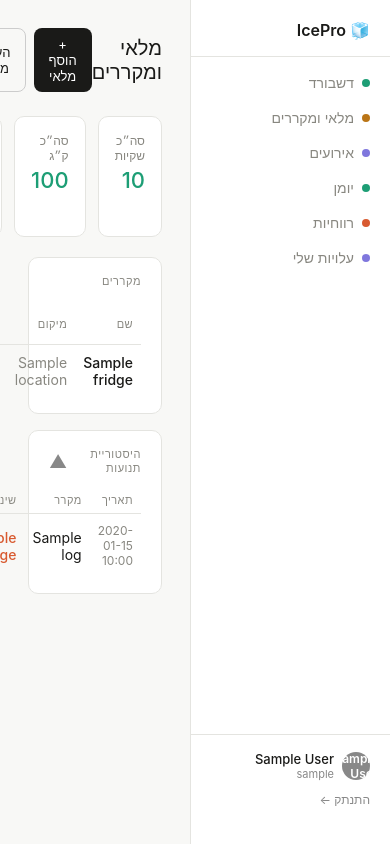
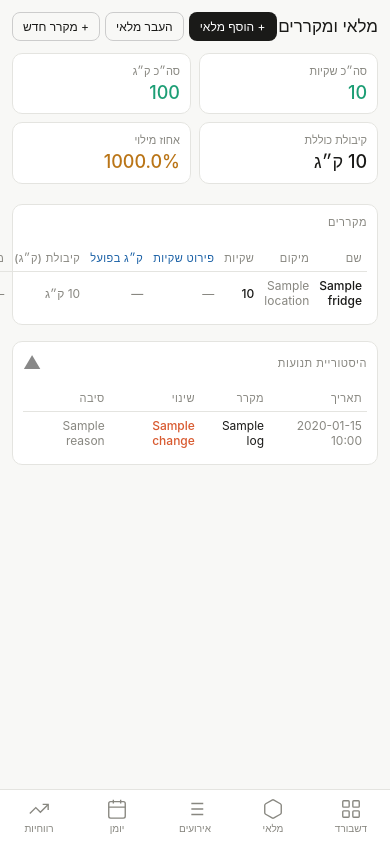
Before and after one commit to Matan2502/icepro, a Flask app: template templates/inventory.html in a window 390 px wide. Run offline with Flask 3, Linux system fonts and the light colour scheme; the template is opened without the code that fills it: most values are stand-ins (such as "Sample title", 1, 10 or a date in 2020); some libraries are stand-ins or nearby versions.

Commit message:
add PWA support

```diff
--- a/app.py
+++ b/app.py
@@ -1,5 +1,5 @@
 import os
-from flask import Flask, render_template, request, jsonify, redirect, url_for, session
+from flask import Flask, render_template, request, jsonify, redirect, url_for, session, send_from_directory
 from database import get_connection, init_db
 from datetime import datetime, date
 import psycopg2.extras
@@ -83,6 +83,12 @@
             return redirect(url_for('dashboard'))
         error = 'שם משתמש או סיסמה שגויים'
     return render_template('login.html', error=error)
+
+
+@app.route('/sw.js')
+def service_worker():
+    return send_from_directory(app.static_folder, 'sw.js',
+                               mimetype='application/javascript')
 
 
 @app.route('/logout')
--- a/static/css/style.css
+++ b/static/css/style.css
@@ -11,19 +11,20 @@
   --text:   #1a1a18;
   --muted:  #888780;
   --radius: 10px;
+  --color-background-secondary: #f8f8f6;
+  --color-border-tertiary: #e4e4e0;
 }
 
 body { font-family: -apple-system, "Segoe UI", Arial, sans-serif; background: var(--bg); color: var(--text); font-size: 15px; direction: rtl; }
 
-/* Layout */
 .layout { display: flex; min-height: 100vh; }
 
-.sidebar { width: 200px; min-width: 200px; background: #fff; border-left: 0.5px solid var(--border); padding: 1.25rem 0; display: flex; flex-direction: column; }
+.sidebar { width: 200px; min-width: 200px; background: #fff; border-left: 0.5px solid var(--border); padding: 1.25rem 0; display: flex; flex-direction: column; position: sticky; top: 0; height: 100vh; }
 .logo { padding: 0 1.25rem 1rem; font-size: 16px; font-weight: 600; border-bottom: 0.5px solid var(--border); margin-bottom: 0.5rem; }
-
 .nav-item { display: flex; align-items: center; gap: 8px; padding: 9px 1.25rem; font-size: 14px; color: var(--muted); text-decoration: none; transition: background 0.1s, color 0.1s; }
 .nav-item:hover { background: var(--bg); color: var(--text); }
 .nav-item.active { background: var(--bg); color: var(--text); font-weight: 500; border-right: 2px solid var(--text); }
+.nav-bottom { margin-top: auto; padding: 1rem 1.25rem 0; border-top: 0.5px solid var(--border); font-size: 13px; }
 
 .dot { width: 8px; height: 8px; border-radius: 50%; background: var(--border); flex-shrink: 0; }
 .dot.teal   { background: var(--teal); }
@@ -31,7 +32,23 @@
 .dot.purple { background: var(--purple); }
 .dot.coral  { background: var(--coral); }
 
-.main { flex: 1; padding: 1.75rem; overflow-y: auto; }
+.main { flex: 1; padding: 1.75rem; overflow-y: auto; min-width: 0; }
+
+/* ── Mobile Bottom Navigation ── */
+.mobile-nav {
+  display: none;
+  position: fixed; bottom: 0; left: 0; right: 0;
+  background: #fff; border-top: 0.5px solid var(--border);
+  z-index: 50; padding-bottom: env(safe-area-inset-bottom, 0px);
+}
+.mobile-nav-items { display: flex; justify-content: space-around; align-items: center; padding: 4px 0 6px; }
+.mobile-nav-item {
+  display: flex; flex-direction: column; align-items: center; gap: 2px;
+  padding: 4px 8px; text-decoration: none; color: var(--muted); font-size: 10px;
+  min-width: 50px; transition: color 0.15s;
+}
+.mobile-nav-item.active { color: var(--text); font-weight: 600; }
+.mobile-nav-item svg { width: 22px; height: 22px; stroke-width: 1.5; }
 
 /* Page header */
 .page-header { display: flex; align-items: center; justify-content: space-between; margin-bottom: 1.5rem; }
@@ -46,13 +63,11 @@
 .metric-value.amber  { color: var(--amber); }
 .metric-sub { font-size: 12px; color: var(--muted); margin-top: 2px; }
 
-/* Cards */
 .card { background: var(--card); border: 0.5px solid var(--border); border-radius: var(--radius); padding: 1rem 1.25rem; }
 .card-title { font-size: 11px; font-weight: 500; color: var(--muted); text-transform: uppercase; letter-spacing: 0.05em; margin-bottom: 1rem; display: flex; justify-content: space-between; align-items: center; }
 
 .grid2 { display: grid; grid-template-columns: 1fr 1fr; gap: 12px; margin-bottom: 1.25rem; }
 
-/* Fridge rows */
 .fridge-row { display: flex; align-items: center; gap: 12px; padding: 8px 0; border-bottom: 0.5px solid var(--border); }
 .fridge-row:last-child { border-bottom: none; }
 .bar-wrap { flex: 1; height: 6px; background: var(--bg); border-radius: 3px; overflow: hidden; display: flex; }
@@ -61,46 +76,38 @@
 .bar-fill.amber { background: var(--amber); }
 .bar-fill.coral { background: var(--coral); }
 
-/* Event rows */
 .event-row { display: flex; align-items: center; gap: 10px; padding: 8px 0; border-bottom: 0.5px solid var(--border); }
 .event-row:last-child { border-bottom: none; }
 
-/* Badges */
 .badge { font-size: 11px; font-weight: 500; padding: 2px 8px; border-radius: 20px; white-space: nowrap; }
 .badge-pending { background: #FAEEDA; color: #633806; }
 .badge-active  { background: #E1F5EE; color: #0F6E56; }
 .badge-done    { background: #f1f0eb; color: #5F5E5A; }
 
-/* Alerts */
 .alert { padding: 8px 12px; border-radius: var(--radius); font-size: 13px; margin-bottom: 1rem; }
 .alert-warning { background: #FAEEDA; color: #633806; }
 .alert-success { background: #E1F5EE; color: #0F6E56; }
 .alert-danger  { background: #FCEBEB; color: #A32D2D; }
 
-/* Buttons */
 .btn { background: transparent; border: 0.5px solid #ccc; border-radius: 8px; padding: 7px 14px; font-size: 13px; cursor: pointer; color: var(--text); font-family: inherit; text-decoration: none; display: inline-block; transition: background 0.1s; }
 .btn:hover { background: var(--bg); }
 .btn.active { background: var(--text); color: #fff; border-color: var(--text); }
 .btn.small { padding: 4px 10px; font-size: 12px; }
 .btn-primary { background: var(--text); color: #fff !important; border-color: transparent; }
 .btn-primary:hover { opacity: 0.85; }
-.btn-group { display: flex; gap: 8px; }
+.btn-group { display: flex; gap: 8px; flex-wrap: wrap; }
 
-/* Filter bar */
-.filter-bar { display: flex; gap: 8px; margin-bottom: 1rem; }
+.filter-bar { display: flex; gap: 8px; margin-bottom: 1rem; flex-wrap: wrap; }
 
-/* Tables */
 .table { width: 100%; border-collapse: collapse; font-size: 14px; }
-.table th { font-size: 11px; font-weight: 500; color: var(--muted); text-transform: uppercase; letter-spacing: 0.04em; padding: 6px 8px; border-bottom: 0.5px solid var(--border); text-align: right; }
+.table th { font-size: 11px; font-weight: 500; color: var(--muted); text-transform: uppercase; letter-spacing: 0.04em; padding: 6px 8px; border-bottom: 0.5px solid var(--border); text-align: right; white-space: nowrap; }
 .table td { padding: 9px 8px; border-bottom: 0.5px solid var(--border); vertical-align: middle; }
 .table tr:last-child td { border-bottom: none; }
 .table tr:hover td { background: var(--bg); }
 
-/* Profit rows */
 .profit-row { display: flex; align-items: center; justify-content: space-between; padding: 8px 0; border-bottom: 0.5px solid var(--border); font-size: 14px; }
 .profit-row:last-child { border-bottom: none; }
 
-/* Utilities */
 .fw500     { font-weight: 500; }
 .muted     { color: var(--muted); }
 .small     { font-size: 12px; }
@@ -109,20 +116,39 @@
 .text-amber { color: var(--amber); }
 .text-coral { color: var(--coral); }
 
-/* Modal */
 .modal-overlay { display: none; position: fixed; inset: 0; background: rgba(0,0,0,0.3); z-index: 100; }
 .modal-overlay.open { display: block; }
-.modal-box { display: none; position: fixed; top: 50%; left: 50%; transform: translate(-50%,-50%); background: var(--card); border: 0.5px solid var(--border); border-radius: 14px; padding: 1.5rem; width: 380px; max-width: 95vw; z-index: 101; }
+.modal-box { display: none; position: fixed; top: 50%; left: 50%; transform: translate(-50%,-50%); background: var(--card); border: 0.5px solid var(--border); border-radius: 14px; padding: 1.5rem; width: 420px; max-width: 95vw; max-height: 90vh; overflow-y: auto; z-index: 101; }
 .modal-box.open { display: block; }
 .modal-box h2 { font-size: 17px; font-weight: 500; margin-bottom: 1rem; }
 .modal-actions { display: flex; gap: 8px; justify-content: flex-end; margin-top: 1rem; }
 
-/* Forms */
 .form-group { margin-bottom: 10px; }
 .form-group label { display: block; font-size: 12px; color: var(--muted); margin-bottom: 4px; }
 .form-row { display: grid; grid-template-columns: 1fr 1fr; gap: 10px; }
-input[type=text], input[type=number], input[type=date], select, textarea {
-  width: 100%; padding: 7px 10px; border: 0.5px solid #ccc; border-radius: 8px;
-  font-size: 14px; background: #fff; color: var(--text); font-family: inherit;
+input[type=text], input[type=number], input[type=date], select, textarea { width: 100%; padding: 7px 10px; border: 0.5px solid #ccc; border-radius: 8px; font-size: 14px; background: #fff; color: var(--text); font-family: inherit; }
+input:focus, select:focus { outline: none; border-color: var(--teal); }
+
+/* ── Mobile ── */
+@media (max-width: 768px) {
+  .sidebar { display: none !important; }
+  .mobile-nav { display: block; }
+  .main { padding: 12px 12px 90px; }
+  .page-header { margin-bottom: 12px; }
+  .page-header h1 { font-size: 17px; }
+  .btn { padding: 6px 10px; font-size: 12px; }
+  .metrics-grid { grid-template-columns: 1fr 1fr !important; gap: 8px; }
+  .metric { padding: 10px; }
+  .metric-value { font-size: 18px; }
+  .metric-label { font-size: 11px; }
+  .grid2 { grid-template-columns: 1fr; }
+  .card { padding: 10px; }
+  .filter-bar { overflow-x: auto; flex-wrap: nowrap; padding-bottom: 4px; -webkit-overflow-scrolling: touch; scrollbar-width: none; }
+  .filter-bar::-webkit-scrollbar { display: none; }
+  .table-wrap { overflow-x: auto; -webkit-overflow-scrolling: touch; }
+  .table { font-size: 12px; }
+  .table th, .table td { padding: 6px 5px; }
+  .form-row { grid-template-columns: 1fr; }
+  .modal-box { top: auto; bottom: 0; left: 0; right: 0; transform: none; width: 100%; max-width: 100%; border-radius: 18px 18px 0 0; padding: 1.25rem 1rem; max-height: 92vh; }
+  .btn-group { gap: 5px; }
 }
-input:focus, select:focus { outline: none; border-color: var(--teal); }
--- a/templates/base.html
+++ b/templates/base.html
@@ -2,42 +2,32 @@
 <html lang="he" dir="rtl">
 <head>
   <meta charset="UTF-8">
-  <meta name="viewport" content="width=device-width, initial-scale=1.0">
+  <meta name="viewport" content="width=device-width, initial-scale=1.0, viewport-fit=cover">
   <title>IcePro — {% block title %}{% endblock %}</title>
   <link rel="stylesheet" href="{{ url_for('static', filename='css/style.css') }}">
+  <link rel="manifest" href="/static/manifest.json">
+  <meta name="theme-color" content="#1a1a18">
+  <meta name="apple-mobile-web-app-capable" content="yes">
+  <meta name="apple-mobile-web-app-title" content="IcePro">
+  <link rel="apple-touch-icon" href="/static/icons/icon-192.png">
+  <script>if('serviceWorker' in navigator){navigator.serviceWorker.register('/static/sw.js');}</script>
 </head>
 <body>
   <div class="layout">
     <aside class="sidebar">
       <div class="logo">🧊 IcePro</div>
       <nav>
-        <a href="{{ url_for('dashboard') }}"      class="nav-item {% if request.endpoint=='dashboard' %}active{% endif %}">
-          <span class="dot teal"></span> דשבורד
-        </a>
-        <a href="{{ url_for('inventory') }}"      class="nav-item {% if request.endpoint=='inventory' %}active{% endif %}">
-          <span class="dot amber"></span> מלאי ומקררים
-        </a>
-        <a href="{{ url_for('events') }}"         class="nav-item {% if request.endpoint=='events' %}active{% endif %}">
-          <span class="dot purple"></span> אירועים
-        </a>
-        <a href="{{ url_for('calendar_view') }}"  class="nav-item {% if request.endpoint=='calendar_view' %}active{% endif %}">
-          <span class="dot teal"></span> יומן
-        </a>
-        <a href="{{ url_for('profit') }}"         class="nav-item {% if request.endpoint=='profit' %}active{% endif %}">
-          <span class="dot coral"></span> רווחיות
-        </a>
-        <a href="{{ url_for('costs') }}"          class="nav-item {% if request.endpoint=='costs' %}active{% endif %}">
-          <span class="dot purple"></span> עלויות שלי
-        </a>
+        <a href="{{ url_for('dashboard') }}"     class="nav-item {% if request.endpoint=='dashboard' %}active{% endif %}"><span class="dot teal"></span> דשבורד</a>
+        <a href="{{ url_for('inventory') }}"     class="nav-item {% if request.endpoint=='inventory' %}active{% endif %}"><span class="dot amber"></span> מלאי ומקררים</a>
+        <a href="{{ url_for('events') }}"        class="nav-item {% if request.endpoint=='events' %}active{% endif %}"><span class="dot purple"></span> אירועים</a>
+        <a href="{{ url_for('calendar_view') }}" class="nav-item {% if request.endpoint=='calendar_view' %}active{% endif %}"><span class="dot teal"></span> יומן</a>
+        <a href="{{ url_for('profit') }}"        class="nav-item {% if request.endpoint=='profit' %}active{% endif %}"><span class="dot coral"></span> רווחיות</a>
+        <a href="{{ url_for('costs') }}"         class="nav-item {% if request.endpoint=='costs' %}active{% endif %}"><span class="dot purple"></span> עלויות שלי</a>
       </nav>
-
-      <!-- משתמש מחובר -->
       {% if me %}
       <div style="margin-top:auto;padding:1rem 1.25rem;border-top:0.5px solid var(--border)">
         <div style="display:flex;align-items:center;gap:8px;margin-bottom:8px">
-          <div style="width:28px;height:28px;border-radius:50%;background:{{ me.color }};display:flex;align-items:center;justify-content:center;font-size:12px;font-weight:600;color:#fff">
-            {{ me.display_name[0] }}
-          </div>
+          <div style="width:28px;height:28px;border-radius:50%;background:{{ me.color }};display:flex;align-items:center;justify-content:center;font-size:12px;font-weight:600;color:#fff">{{ me.display_name[0] }}</div>
           <div>
             <div style="font-size:13px;font-weight:500">{{ me.display_name }}</div>
             <div style="font-size:11px;color:#888">{{ me.username }}</div>
@@ -50,17 +40,40 @@
 
     <main class="main">
       {% with messages = get_flashed_messages(with_categories=true) %}
-        {% for cat, msg in messages %}
-          <div class="alert alert-{{ cat }}">{{ msg }}</div>
-        {% endfor %}
+        {% for cat, msg in messages %}<div class="alert alert-{{ cat }}">{{ msg }}</div>{% endfor %}
       {% endwith %}
       {% block content %}{% endblock %}
     </main>
   </div>
 
+  <!-- תפריט תחתון למובייל -->
+  <nav class="mobile-nav">
+    <div class="mobile-nav-items">
+      <a href="{{ url_for('dashboard') }}" class="mobile-nav-item {% if request.endpoint=='dashboard' %}active{% endif %}">
+        <svg viewBox="0 0 24 24" fill="none" stroke="currentColor"><rect x="3" y="3" width="7" height="7" rx="1"/><rect x="14" y="3" width="7" height="7" rx="1"/><rect x="3" y="14" width="7" height="7" rx="1"/><rect x="14" y="14" width="7" height="7" rx="1"/></svg>
+        דשבורד
+      </a>
+      <a href="{{ url_for('inventory') }}" class="mobile-nav-item {% if request.endpoint=='inventory' %}active{% endif %}">
+        <svg viewBox="0 0 24 24" fill="none" stroke="currentColor"><path d="M21 16V8a2 2 0 0 0-1-1.73l-7-4a2 2 0 0 0-2 0l-7 4A2 2 0 0 0 3 8v8a2 2 0 0 0 1 1.73l7 4a2 2 0 0 0 2 0l7-4A2 2 0 0 0 21 16z"/></svg>
+        מלאי
+      </a>
+      <a href="{{ url_for('events') }}" class="mobile-nav-item {% if request.endpoint=='events' %}active{% endif %}">
+        <svg viewBox="0 0 24 24" fill="none" stroke="currentColor"><path d="M8 6h13M8 12h13M8 18h13M3 6h.01M3 12h.01M3 18h.01"/></svg>
+        אירועים
+      </a>
+      <a href="{{ url_for('calendar_view') }}" class="mobile-nav-item {% if request.endpoint=='calendar_view' %}active{% endif %}">
+        <svg viewBox="0 0 24 24" fill="none" stroke="currentColor"><rect x="3" y="4" width="18" height="18" rx="2"/><path d="M16 2v4M8 2v4M3 10h18"/></svg>
+        יומן
+      </a>
+      <a href="{{ url_for('profit') }}" class="mobile-nav-item {% if request.endpoint=='profit' %}active{% endif %}">
+        <svg viewBox="0 0 24 24" fill="none" stroke="currentColor"><polyline points="22 7 13.5 15.5 8.5 10.5 2 17"/><polyline points="16 7 22 7 22 13"/></svg>
+        רווחיות
+      </a>
+    </div>
+  </nav>
+
   <div id="modal-overlay" class="modal-overlay" onclick="closeModal()"></div>
   <div id="modal-box" class="modal-box"></div>
-
   <script src="{{ url_for('static', filename='js/main.js') }}"></script>
   {% block scripts %}{% endblock %}
 </body>
```
